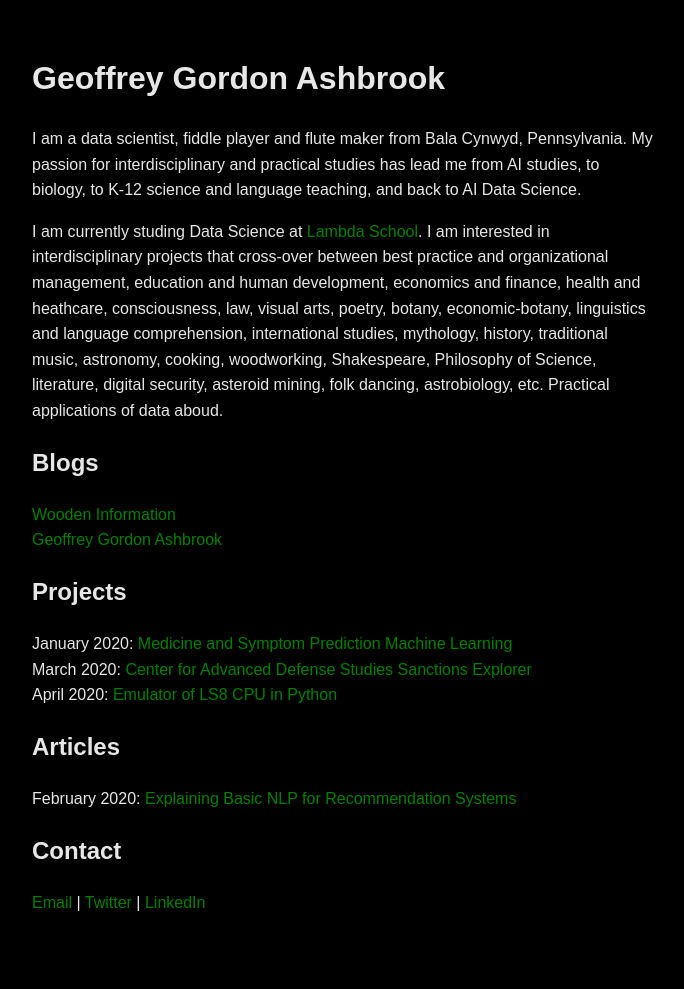
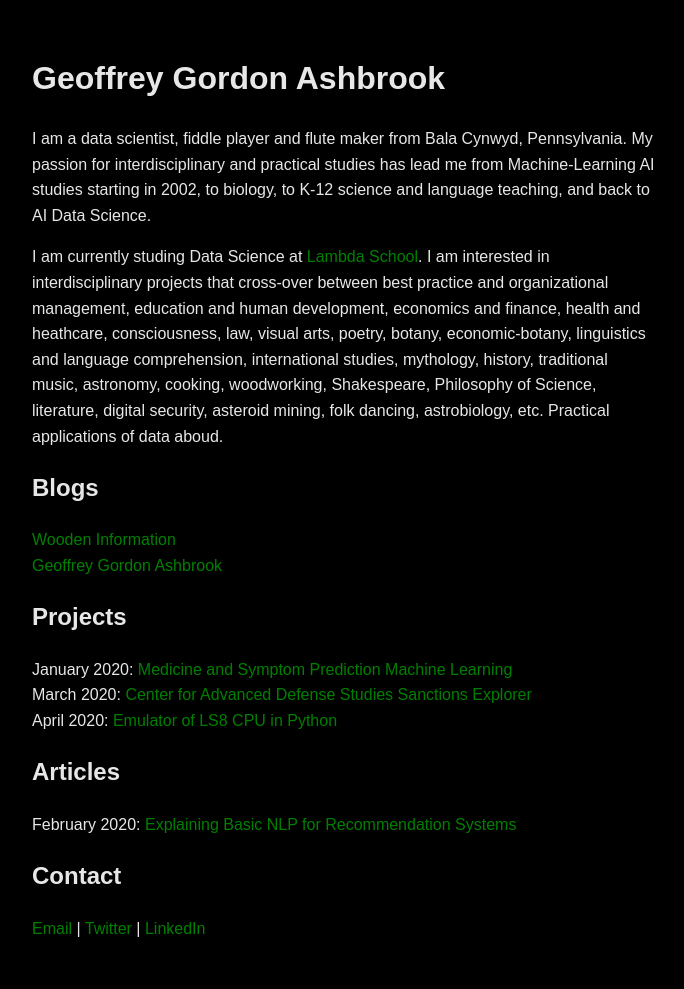
Before and after one commit to pragmatizt/ira_evangelista.github.io, a Jekyll site: the page built from index.md, in a window 1280 px wide. Shown: the whole page, without its empty margins (296-980 px from the left). Built offline with Jekyll 4.4.1, drawn with Linux system fonts in a browser that asks for light colours; our own code applies the rules of GitHub Pages for plain Markdown files; before the commit the page ends 964 px from its top, so only the background shows below that.

Commit message:
Update index.md

```diff
--- a/index.md
+++ b/index.md
@@ -1,6 +1,6 @@
 # Geoffrey Gordon Ashbrook
 
-I am a data scientist, fiddle player and flute maker from Bala Cynwyd, Pennsylvania. My passion for interdisciplinary and practical studies has lead me from AI studies, to biology, to K-12 science and language teaching, and back to AI Data Science.
+I am a data scientist, fiddle player and flute maker from Bala Cynwyd, Pennsylvania. My passion for interdisciplinary and practical studies has lead me from Machine-Learning AI studies starting in 2002, to biology, to K-12 science and language teaching, and back to AI Data Science.
 
 I am currently studing Data Science at [Lambda School](https://lambdaschool.com/). I am interested in interdisciplinary projects that cross-over between best practice and organizational management, education and human development, economics and finance, health and heathcare, consciousness, law, visual arts, poetry, botany, economic-botany, linguistics and language comprehension, international studies, mythology, history, traditional music, astronomy, cooking, woodworking, Shakespeare, Philosophy of Science, literature, digital security, asteroid mining, folk dancing, astrobiology, etc. Practical applications of data aboud.
 
```
